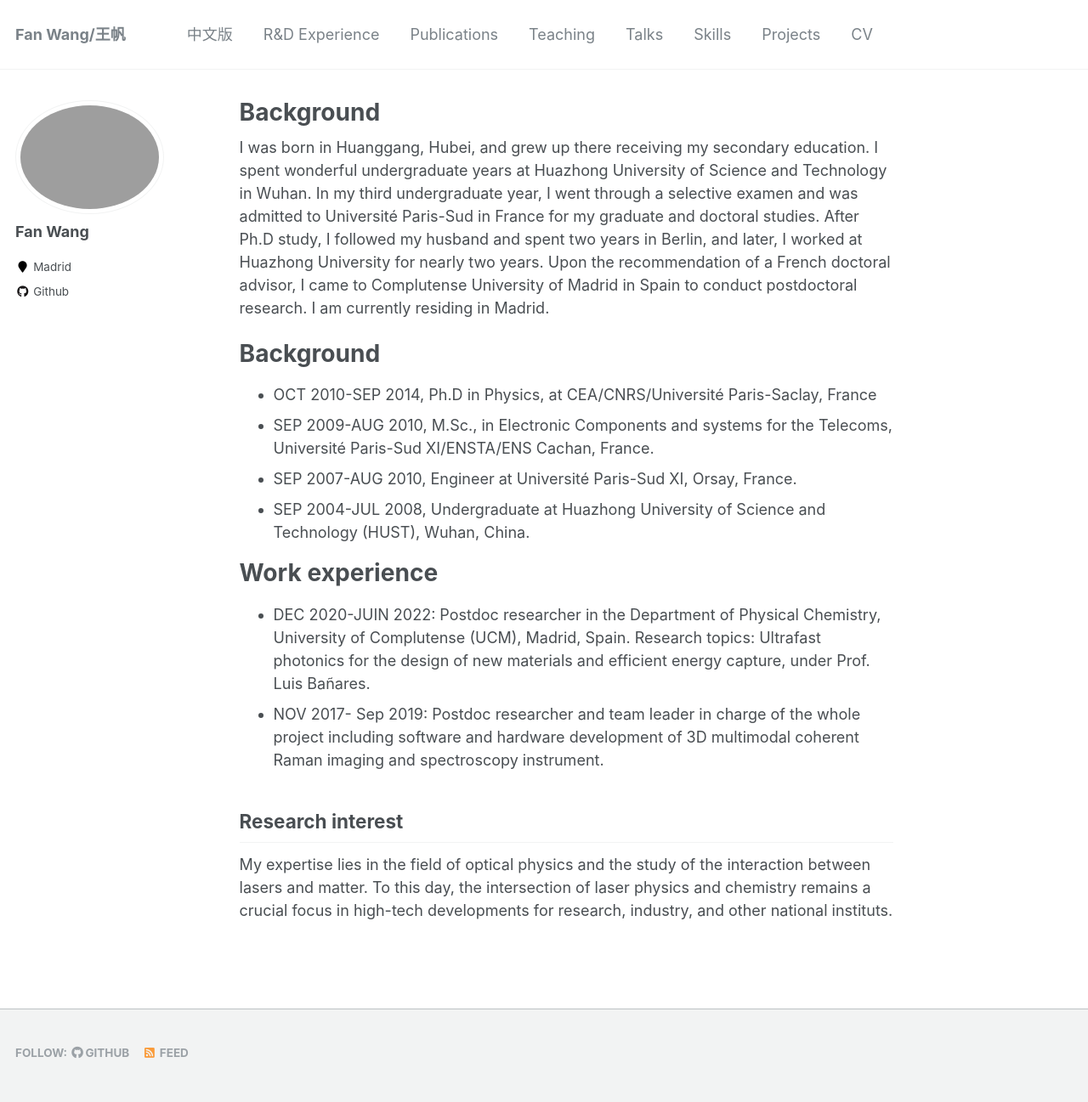
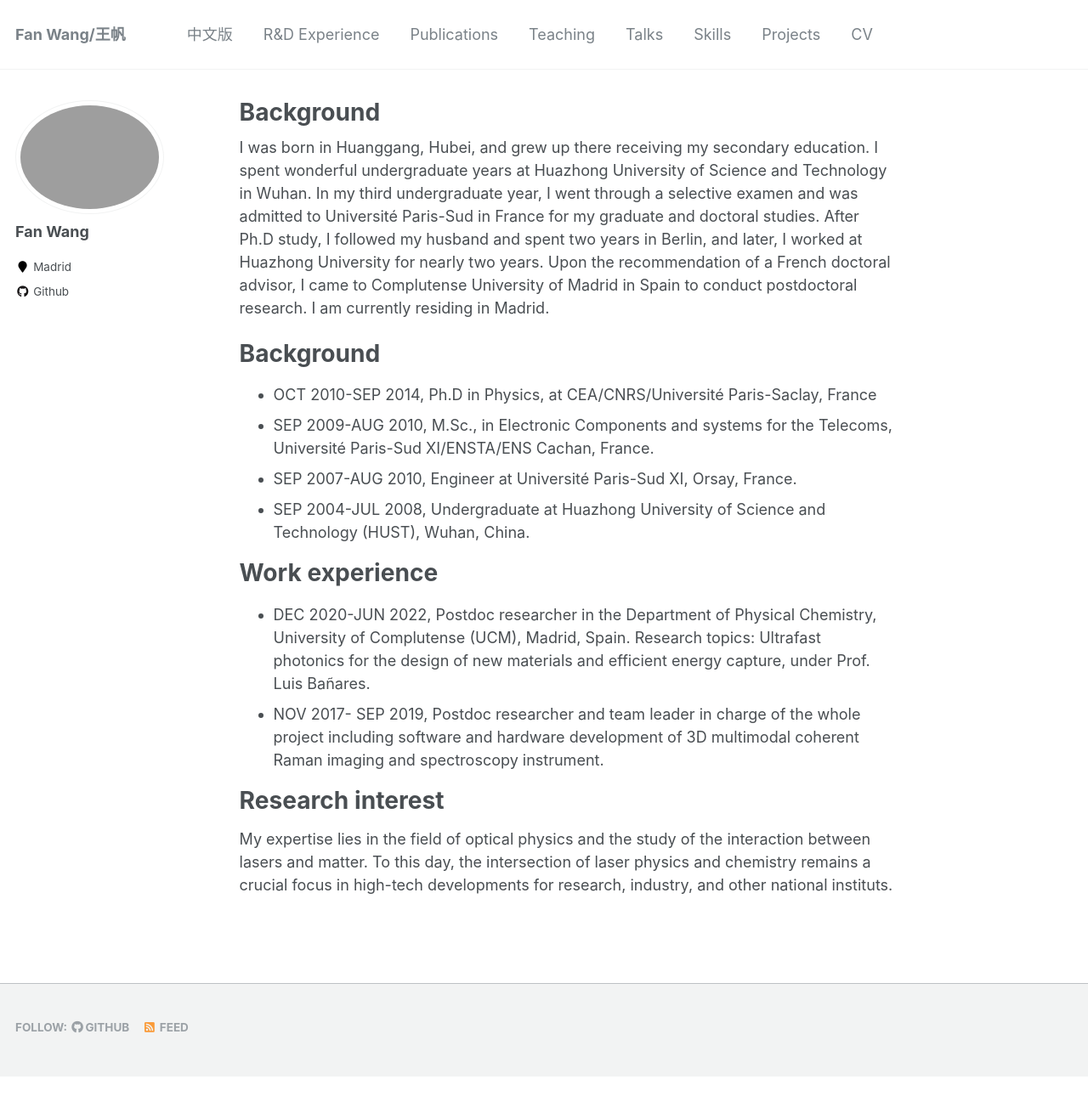
Before and after one commit to fanwangfang/fanwangfang.github.io, a Jekyll site: the page built from _pages/about.md, in a window 1280 px wide. Shown: the whole page at 85% size. Built offline with Jekyll 4.4.1, drawn with Linux system fonts in a browser that asks for light colours; after the commit the page ends 1267 px from its top, so only the background shows below that.

Commit message:
Update about.md

```diff
--- a/_pages/about.md
+++ b/_pages/about.md
@@ -20,9 +20,9 @@ Background
 
 Work experience
 ======
-- DEC 2020-JUIN 2022: Postdoc researcher in the Department of Physical Chemistry, University of Complutense (UCM), Madrid, Spain. Research topics: Ultrafast photonics for the design of new materials and efficient energy capture, under Prof. Luis Bañares.
-- NOV 2017- Sep 2019: Postdoc researcher and team leader in charge of the whole project including software and hardware development of 3D multimodal coherent Raman imaging and spectroscopy instrument.
+- DEC 2020-JUN 2022, Postdoc researcher in the Department of Physical Chemistry, University of Complutense (UCM), Madrid, Spain. Research topics: Ultrafast photonics for the design of new materials and efficient energy capture, under Prof. Luis Bañares.
+- NOV 2017- SEP 2019, Postdoc researcher and team leader in charge of the whole project including software and hardware development of 3D multimodal coherent Raman imaging and spectroscopy instrument.
 
 Research interest
-------
+======
 My expertise lies in the field of optical physics and the study of the interaction between lasers and matter. To this day, the intersection of laser physics and chemistry remains a crucial focus in high-tech developments for research, industry, and other national instituts.
```
